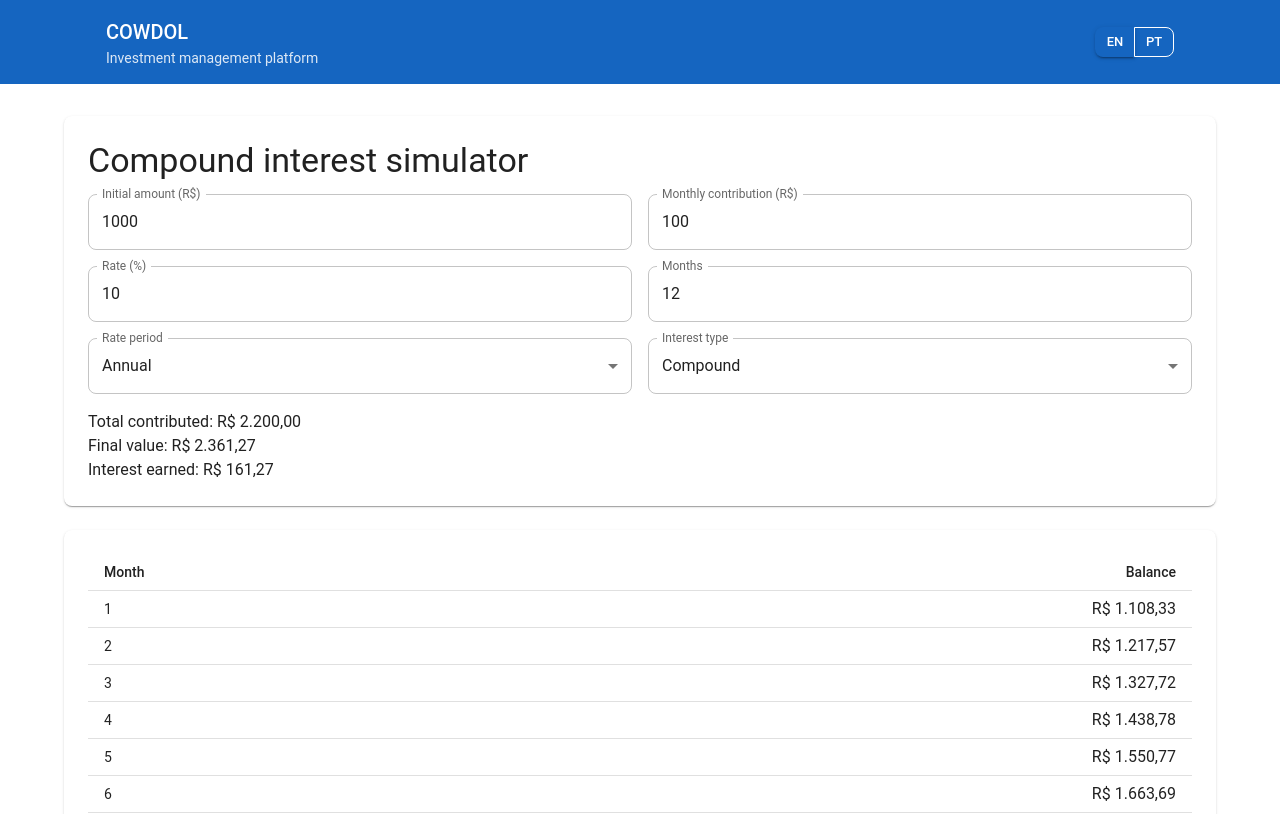
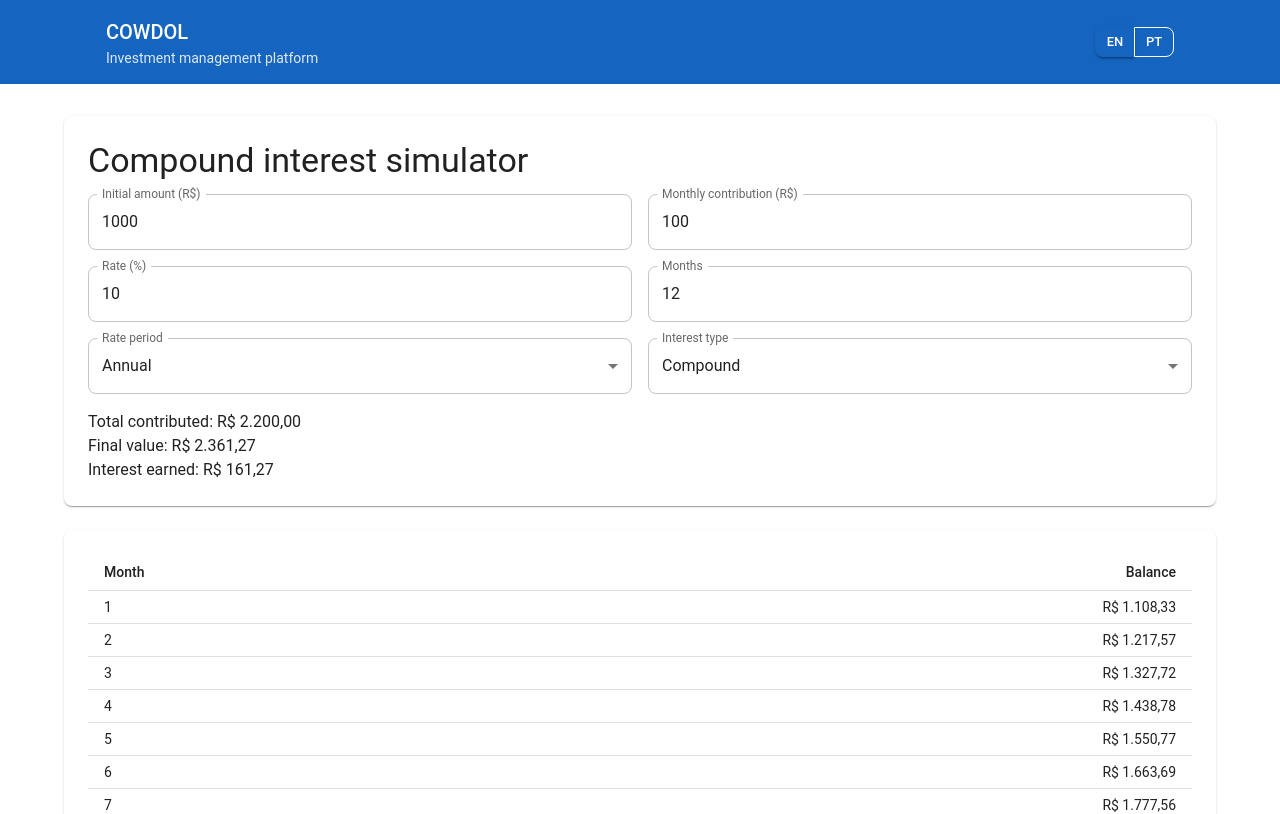
Before and after one commit to Douglas019BR/COWDOL, a React (Vite) app in the folder frontend/: page /simulator in a window 1280 px wide. Shown: the top 814 px of the page. Built offline with nearby package versions, Linux system fonts and the light colour scheme; no server answers.

Commit message:
fix(ui): preserve parent typography in currency text

```diff
--- a/frontend/src/components/common/CurrencyText/index.jsx
+++ b/frontend/src/components/common/CurrencyText/index.jsx
@@ -6,6 +6,7 @@ export default function CurrencyText({ value, currency = 'BRL' }) {
   return (
     <Typography
       component="span"
+      variant="inherit"
       data-negative={negative}
       sx={{ color: negative ? 'error.main' : undefined }}
     >
```
